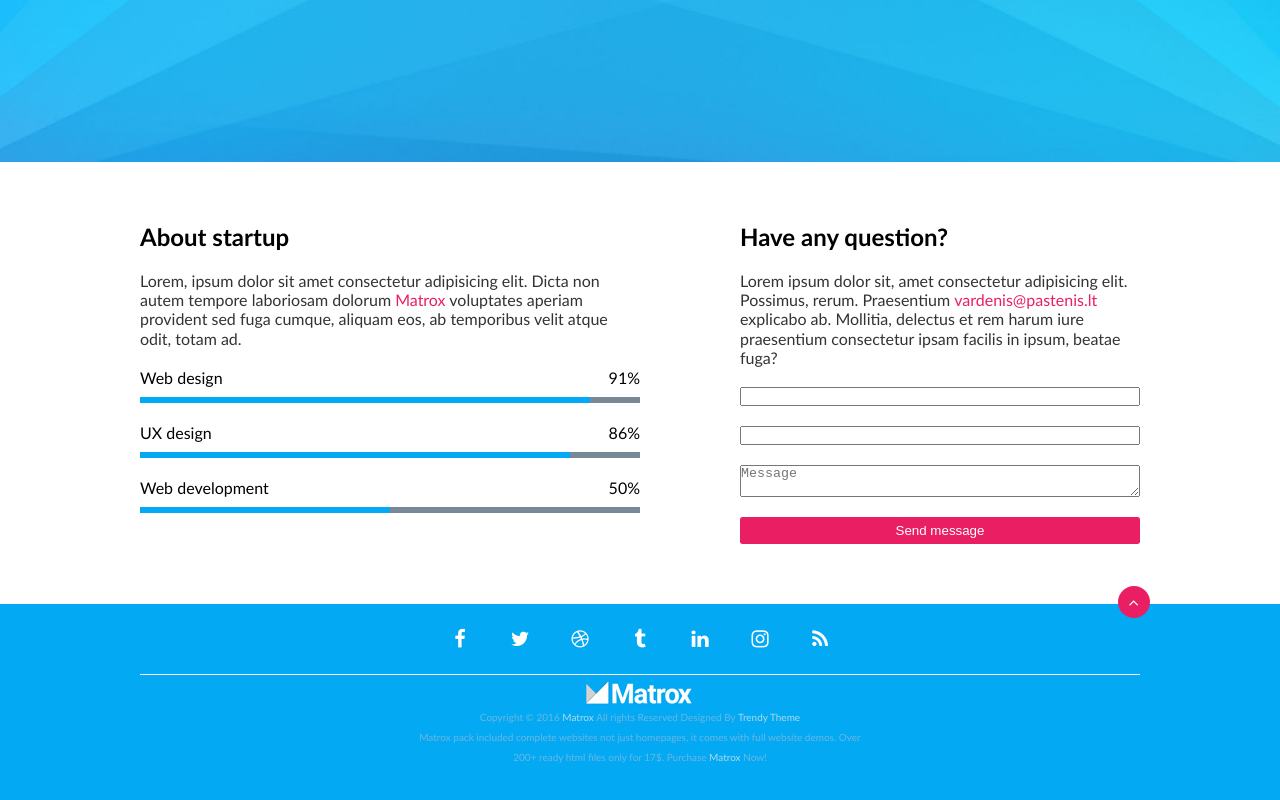
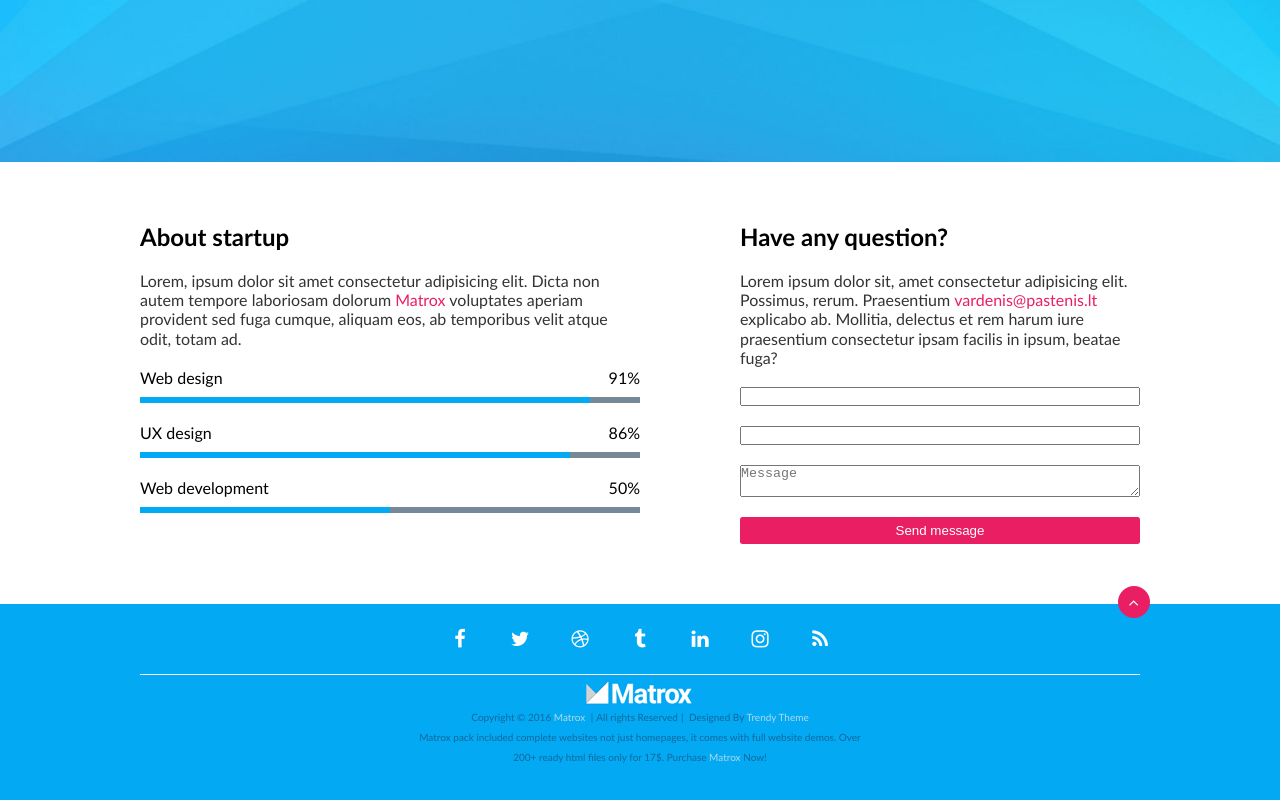
Before and after one commit to KriemiKat/Coming-soon, a website: page index.html in a window 1280 px wide. Shown: the part 638-1438 px from the top of the page. Drawn offline with Linux system fonts and the light colour scheme.

Commit message:
Pseudo element correction

```diff
--- a/main.css/pages/home.css
+++ b/main.css/pages/home.css
@@ -98,7 +98,7 @@ footer > img {
     height: 20px;
     white-space: normal;
     font-size: 10px;
-    color: rgb(108, 182, 225);
+    color: rgb(17, 104, 154);
 
 }
 
@@ -108,18 +108,14 @@ footer > img {
 }
 
 span::before {
-    content: '';
-    display: inline;
-    background-color: grey;
-    width: 2px;
-    height: 10px;
-   }
+    content: "|";
+    padding: 0 3px;
+    display: inline-block;
+    }
 
 
 span::after {
-    content: '';
-    display: inline;
-    background-color: grey;
-    width: 4px;
-    height: 10px;
+    content: "|";
+    padding: 0 3px;
+    display: inline-block;
    }
```
